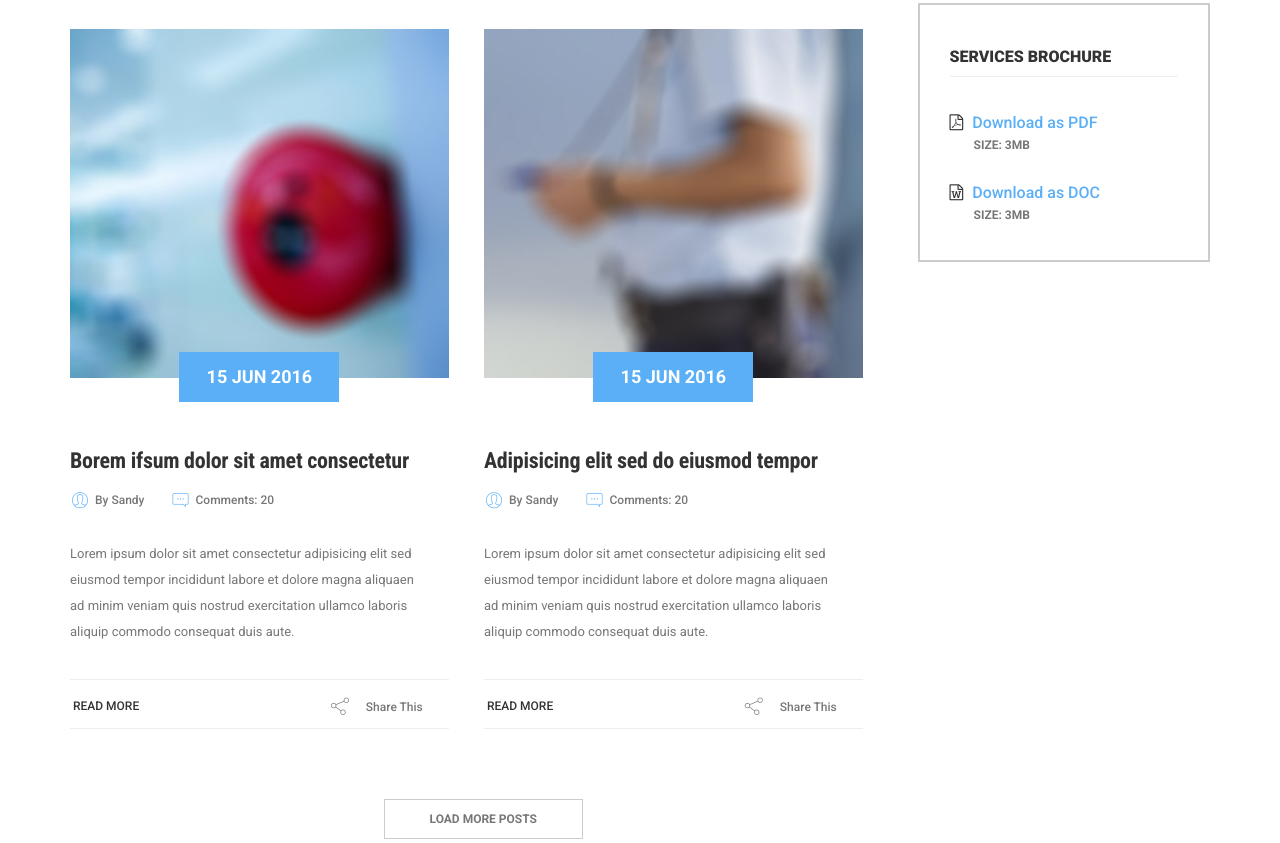
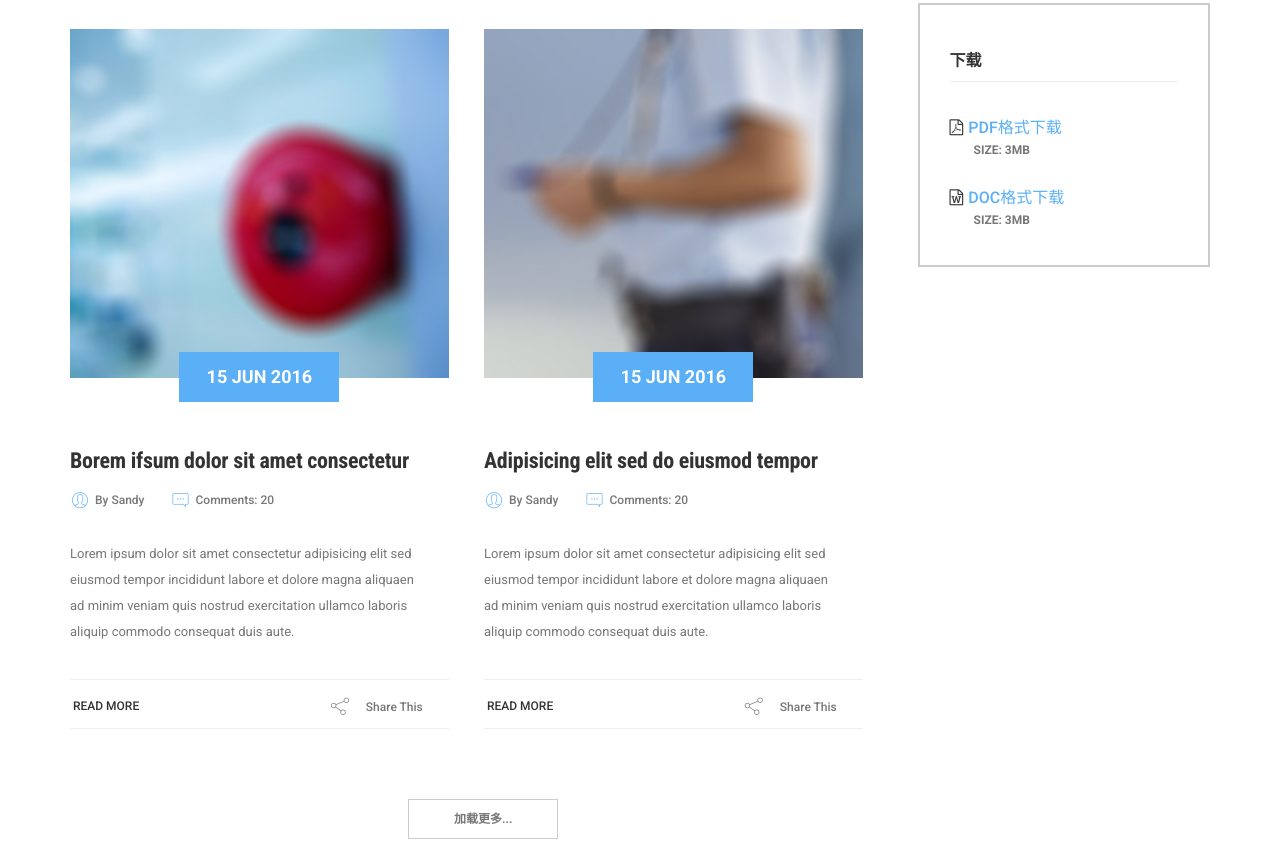
Before and after one commit to ysusoftware/labDisplayPlatform_Front, a plain HTML site: page html/post-2.html in a window 1280 px wide. Shown: the part 2857-3700 px from the top of the page. Drawn offline with Linux system fonts and the light colour scheme.

Commit message:
Update post-2.html

```diff
--- a/html/post-2.html
+++ b/html/post-2.html
@@ -363,7 +363,7 @@
 									<!-- end post-->
 
 								</div>
-								<div class="js-scroll-next text-center"><span class="btn btn-default btn-sm btn-effect js-scroll-next">load more posts</span></div>
+								<div class="js-scroll-next text-center"><span class="btn btn-default btn-sm btn-effect js-scroll-next">加载更多...</span></div>
 								<div class="js-scroll-content">
 									<article class="b-post b-post-3 clearfix">
 										<div class="entry-media">
@@ -668,13 +668,13 @@
 							</div>
 							<div class="section-sidebar">
 								<div class="b-download b-download_mod-a">
-									<h3 class="b-download__title">services brochure</h3>
+									<h3 class="b-download__title">下载</h3>
 									<div class="b-download__item">
-										<a href="assets/downloads/doc-2.pdf" class="b-download__link color-primary"><i class="b-download__icon fa fa-file-pdf-o"></i> Download as PDF</a>
+										<a href="assets/downloads/doc-2.pdf" class="b-download__link color-primary"><i class="b-download__icon fa fa-file-pdf-o"></i>PDF格式下载</a>
 										<div class="b-download__size">size: 3mb</div>
 									</div>
 									<div class="b-download__item">
-										<a href="assets/downloads/doc-1.doc" class="b-download__link color-primary"><i class="b-download__icon fa fa-file-word-o"></i> Download as DOC</a>
+										<a href="assets/downloads/doc-1.doc" class="b-download__link color-primary"><i class="b-download__icon fa fa-file-word-o"></i>DOC格式下载</a>
 										<div class="b-download__size">size: 3mb</div>
 									</div>
 								</div>
```
